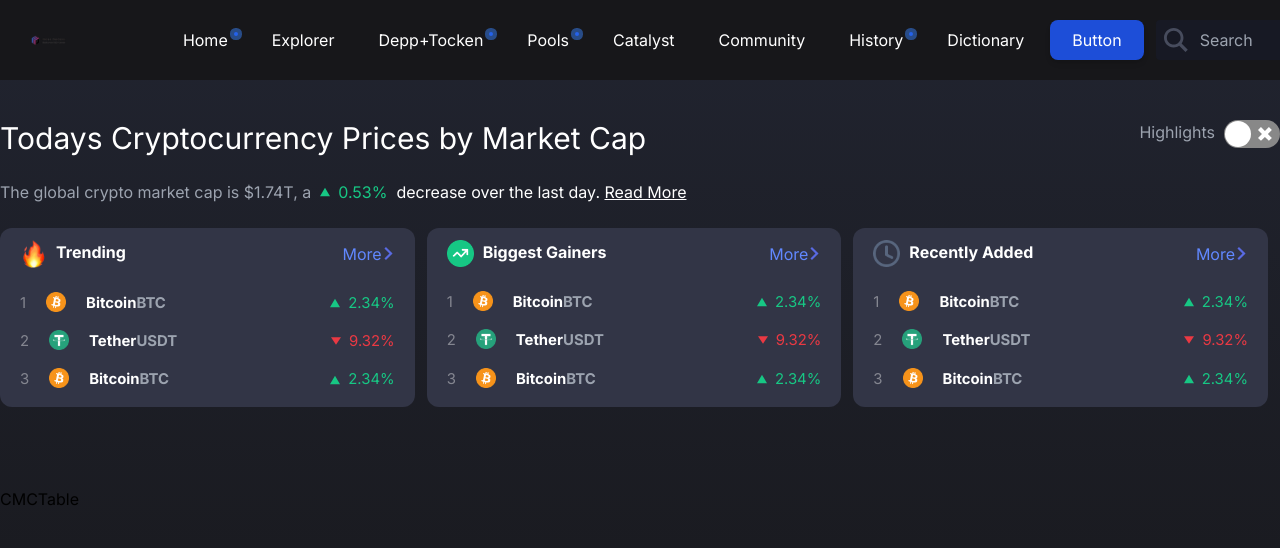
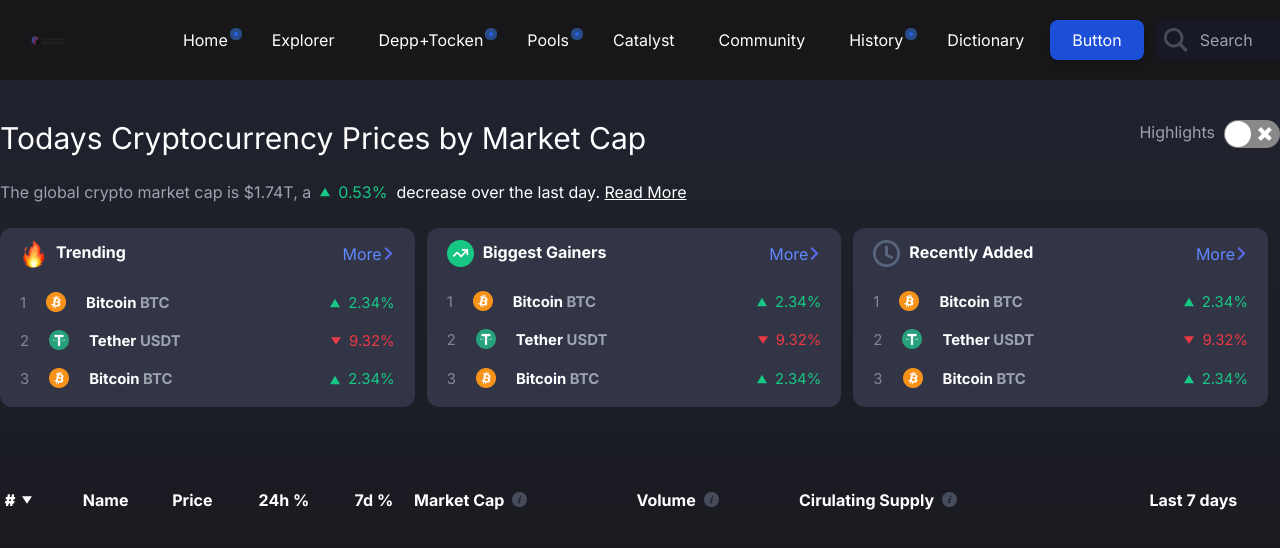
Before and after one commit to vineyard1219/coin-market, a Next.js app: page / in a window 1280 px wide. Shown: the top 548 px of the page. Built offline with nearby package versions, Linux system fonts and the light colour scheme.

Commit message:
CMCHeader 만듦

```diff
--- a/assets/svg/chevronDown.js
+++ /dev/null
@@ -1,5 +0,0 @@
-const ChevronDown = ({ fill }) => {
-    return <svg xmlns="http://www.w3.org/2000/svg" fill={fill ? fill : "#fff"} width="10" height="10" viewBox="0 0 24 24"><path d="M12 21l-12-18h24z" /></svg>
-}
-
-export default ChevronDown
--- /dev/null
+++ b/assets/svg/chevronDown.tsx
@@ -0,0 +1,21 @@
+import React from 'react';
+
+interface ChevronDownProps {
+    fill?: string;
+}
+
+const ChevronDown: React.FC<ChevronDownProps> = ({ fill = "#fff" }) => {
+    return (
+        <svg
+            xmlns="http://www.w3.org/2000/svg"
+            fill={fill}
+            width="10"
+            height="10"
+            viewBox="0 0 24 24"
+        >
+            <path d="M12 21l-12-18h24z" />
+        </svg>
+    );
+}
+
+export default ChevronDown;
--- a/components/TrendingCardRow.tsx
+++ b/components/TrendingCardRow.tsx
@@ -16,7 +16,7 @@ const TrendingCardRow = ({number, icon, name, symbol, isIncrement, rate}) => {
         </div>
         <p className='font-bold'>
           {name}
-          <span className='text-gray-400'>{symbol}</span>
+          <span className='text-gray-400'> {symbol}</span>
         </p>
       </div>
       <Rate isIncrement={isIncrement} rate ={rate}/>
--- a/components/cmc-table/CMCTable.tsx
+++ b/components/cmc-table/CMCTable.tsx
@@ -2,6 +2,7 @@
 
 import React, { useContext, useEffect, useState, useCallback } from 'react'
 import { CoinMarketContext } from '../../context/context'
+import CMCTableHeader from './CMCtableHeader'
 
 interface ICoin {
   cmc_rank: number
@@ -32,7 +33,39 @@ const CMCTable: React.FC = () => {
     }
   }, [getTopTenCoins])
 
-  return <div>CMCTable</div>
+  return (
+    <div className= 'test-white font-bold'>
+      <div className='mx-auto max-w-screen-2xl'>
+        <table className='w-full'>
+          <CMCTableHeader/>
+
+          {coinData && coinData ? (
+            coinData.map((coin,index)=> {
+              // return(
+              //   // <CMCTableRow
+              //   // key = {index}
+              //   // starNum = {coin.cmc_rank}
+              //   // coinName = {coin.name}
+              //   // coinSymbol = {btc}
+              //   // showBuy = {true}
+              //   // hRate = {coin.quote.USD.percent_change_24H}
+              //   // dRate = {coin.quote.USD.percent_change_7d}
+              //   // hRateIsIncrement = {true}
+              //   // price = {coin.quote.USD.price}
+              //   // marketCapValue = {coin.quote.USD.market_cap}
+              //   // volumeCryptoValue = {coin.quote.USD.volume_24h}
+              //   // volumeValue={coin.total_supply}
+              //   // circulatingSupply={coin.circulating_supply}
+              //   // />
+              // )
+            })
+          ) :(
+            <></>
+          )}
+        </table>
+      </div>
+    </div>
+  )
 }
 
 export default CMCTable
--- /dev/null
+++ b/components/cmc-table/CMCTableHeader.tsx
@@ -0,0 +1,28 @@
+import React from 'react'
+import ChevronDown from '@/assets/svg/chevronDown'
+import Info from '@/assets/svg/info'
+
+const styles = {
+  textIcon: 'flex items-center text-white'
+}
+
+const CMCTableHeader: React.FC = () => {
+  return (
+    <tbody>
+      <tr>
+        <th></th>
+        <th className={styles.textIcon}><b># &nbsp;</b><ChevronDown/></th>
+        <th className= 'text-white'>Name</th>
+        <th className= 'text-white'>Price</th>
+        <th className= 'text-white'>24h %</th>
+        <th className= 'text-white'>7d %</th>
+        <th><div className={styles.textIcon}><p className='mr-2'>Market Cap</p><Info/></div></th>
+        <th><div className={styles.textIcon}><p className='mr-2'>Volume</p><Info/></div></th>
+        <th><div className={styles.textIcon}><p className='mr-2'>Cirulating Supply</p><Info/></div></th>
+        <th className='text-white'>Last 7 days</th>
+      </tr>
+    </tbody>
+  )
+}
+
+export default CMCTableHeader
```
